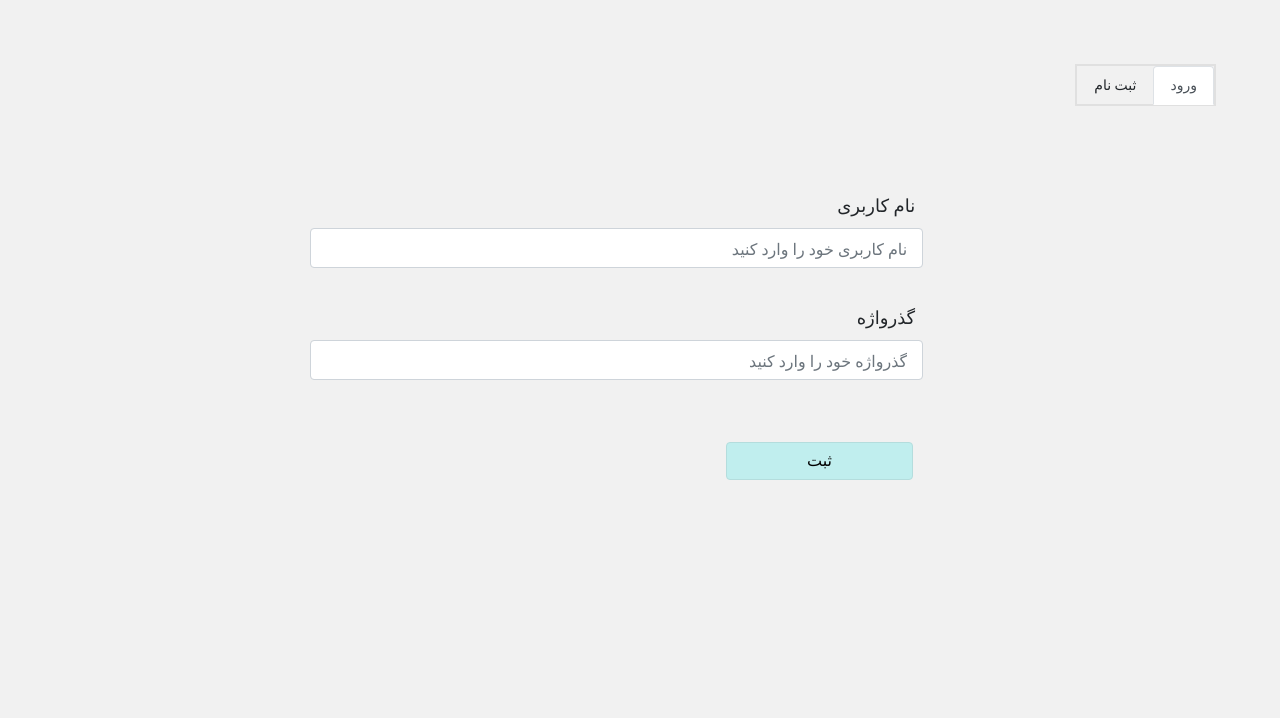
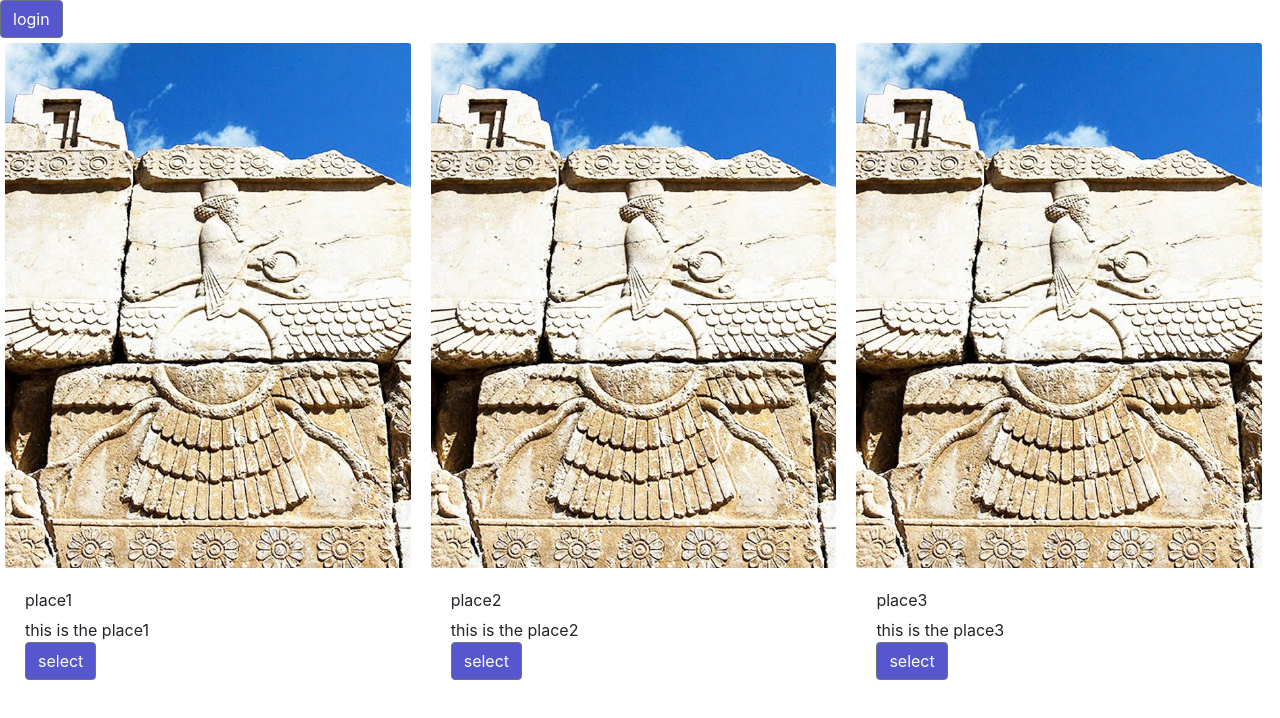
Before and after one commit to MahsaGn/Travelling, a React (Create React App) app: page / in a window 1280 px wide. Shown: the top 718 px of the page. Built offline with nearby package versions, Linux system fonts and the light colour scheme.

Commit message:
add cards of top rated places

```diff
--- a/package.json
+++ b/package.json
@@ -8,6 +8,7 @@
     "classname": "0.0.0",
     "classnames": "^2.2.6",
     "react": "^16.10.1",
+    "react-bootstrap": "^1.0.0-beta.14",
     "react-dom": "^16.10.1",
     "react-scripts": "3.2.0",
     "reactstrap": "^8.0.1"
--- /dev/null
+++ b/src/homePage.css
@@ -0,0 +1,34 @@
+.column {
+  float: left;
+  width: 33%;
+  padding: 0 10px;
+}
+
+.row {
+  margin: 0 -5px;
+  margin-top: 5px;
+}
+
+.row:after {
+  content: "";
+  display: table;
+  clear: both;
+}
+
+.btn{
+  background-color: rgb(86, 86, 206);
+  color: white;
+}
+.loginSignupButton{
+  background-color: blue;
+  margin-right: 10px;
+}
+.login{
+  position: relative;
+    width: 30%;
+    margin-top: 10%;
+    right: 3%;
+    background-color: rgb(192, 238, 238);
+    border-color:rgb(180, 221, 221);
+    color: black;
+}
--- /dev/null
+++ b/src/homePage.js
@@ -0,0 +1,43 @@
+import React from 'react';
+import 'bootstrap/dist/css/bootstrap.css';
+import img from './1.jpg';
+import './homePage.css';
+import { CardImg, CardBody, CardTitle, CardSubtitle, Button} from 'reactstrap';
+
+
+const homePage = (props) => {
+  return (
+    <div >
+      <Button id="login">login</Button>
+
+      <div class="row">
+        <div class="column">
+          <CardImg  src={img}   />
+          <CardBody >
+            <CardTitle >place1</CardTitle>
+            <CardSubtitle>this is the place1</CardSubtitle>
+            <Button  >select</Button>
+          </CardBody>
+        </div>
+        <div class="column">
+          <CardImg  src={img} />
+          <CardBody>
+            <CardTitle >place2</CardTitle>
+            <CardSubtitle>this is the place2</CardSubtitle>
+            <Button >select</Button>
+          </CardBody>
+         </div>
+         <div class="column">
+          <CardImg  src={img} />
+          <CardBody>
+            <CardTitle >place3</CardTitle>
+            <CardSubtitle>this is the place3</CardSubtitle>
+            <Button>select</Button>
+          </CardBody>
+          </div>
+      </div>
+    </div>
+  );
+};
+
+export default homePage;
--- a/src/index.js
+++ b/src/index.js
@@ -1,7 +1,7 @@
 import React from 'react';
 import ReactDOM from 'react-dom';
-import './index.css';
-import App from './login_signupForm';
+//import './index.css';
+import App from './homePage';
 import * as serviceWorker from './serviceWorker';
 
 ReactDOM.render(<App />, document.getElementById('root'));
```
Also changed, not shown: src/1.jpg (added), 1 other file (tests, documents, lock files or other folders).
